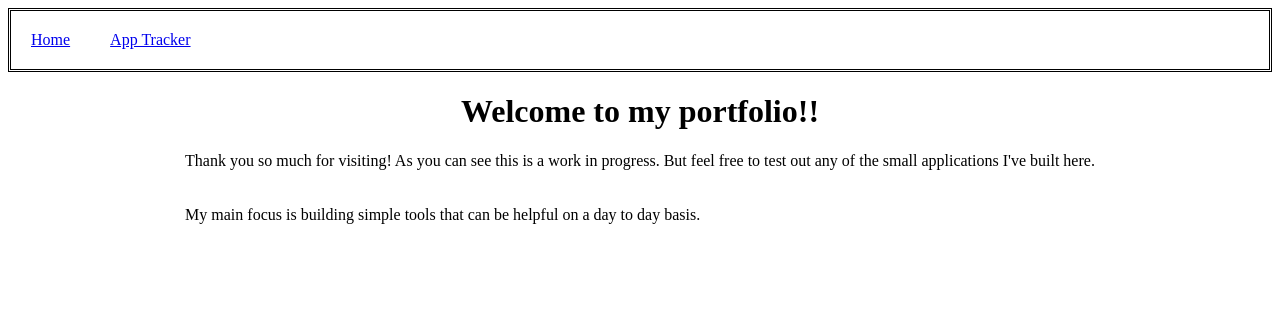
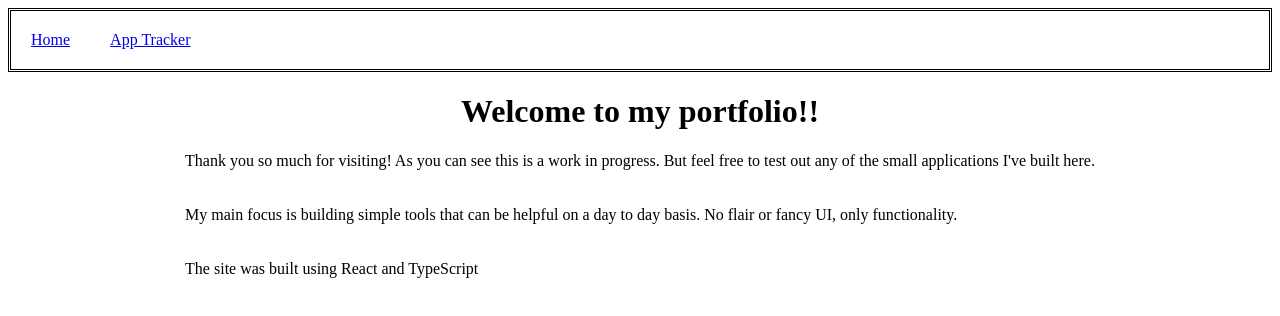
Before and after one commit to Nevjon12/nevjon12.github.io, a React (Vite) app: page / in a window 1280 px wide. Shown: the top 316 px of the page. Built offline with nearby package versions, Linux system fonts and the light colour scheme.

Commit message:
Testing deployment

```diff
--- a/src/client/ApplicationTrackerApp/components/Notes.tsx
+++ b/src/client/ApplicationTrackerApp/components/Notes.tsx
@@ -21,9 +21,9 @@ export default function Notes(props){
 
     const formData = JSON.parse(localStorage.getItem('cardData'));
 
-    formData[currentCard].notes = noteContent;
-    updateNote(noteContent)
-    console.log("updated Note Value in Notes", noteContent);
+    formData[currentCard].notes = currentNote;
+    setCurrentNote(currentNote)
+    console.log("updated Note Value in Notes", currentNote);
     localStorage.setItem('cardData', JSON.stringify(formData));
 
   }
--- a/src/client/HomePage/HomePage.tsx
+++ b/src/client/HomePage/HomePage.tsx
@@ -6,7 +6,9 @@ export default function HomePage(){
     <p>Thank you so much for visiting! As you can see this is a work in progress.
       But feel free to test out any of the small applications I've built here.
       <br/><br/><br/>
-      My main focus is building simple tools that can be helpful on a day to day basis.
+      My main focus is building simple tools that can be helpful on a day to day basis. No flair or fancy UI, only functionality.
+      <br/><br/><br/>
+      The site was built using React and TypeScript
     </p>
 
     </>
```
